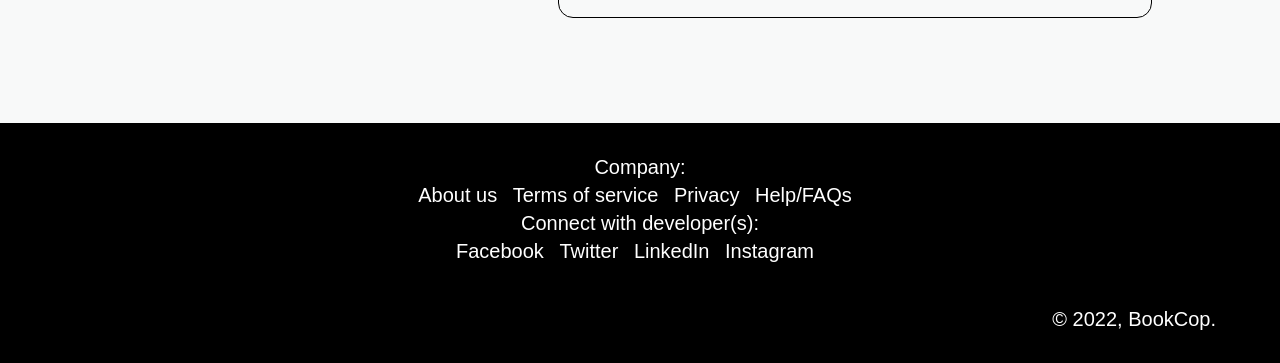
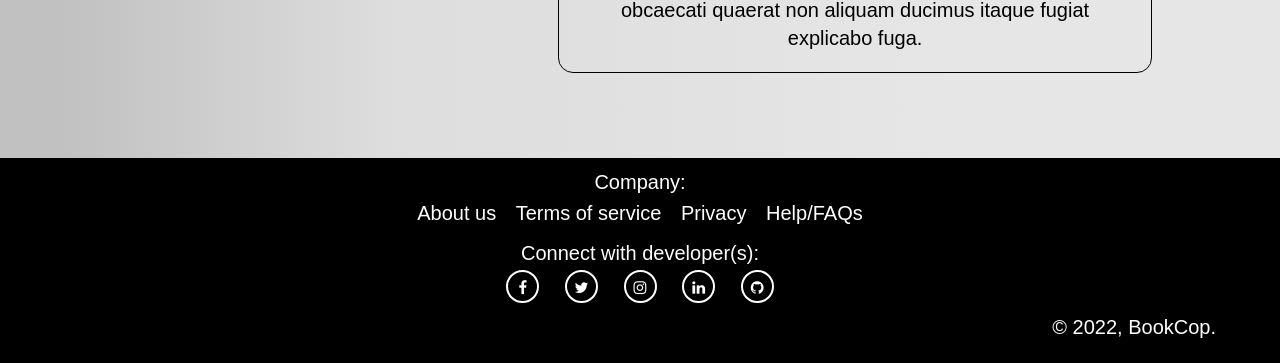
Before and after one commit to odb23/bookcop, a website: page index.html in a window 1280 px wide. Shown: the part 656-1019 px from the top of the page. Drawn offline with Linux system fonts and the light colour scheme.

Commit message:
index ui update

```diff
--- a/index.css
+++ b/index.css
@@ -4,7 +4,8 @@
 
 body {
     position: relative;
-    background-color: #f8f9f9;
+    background: rgb(193,193,193);
+    background: linear-gradient(90deg, rgba(193,193,193,1) 5%, rgba(221,221,221,1) 30%, rgba(230,230,230,1) 75%);
     font-size: 20px;
     font-family: Arial, Helvetica, sans-serif;
     line-height: 1.4em;
@@ -33,7 +34,7 @@ body {
 }
 
 header {
-    background-color:  #F2F2F2;
+    background-color:  #e6e6e6;
     cursor: auto;
     padding: 15px;
 }
@@ -44,20 +45,20 @@ header {
 
 #signUp {
     float: right;
-    padding: 5px 30px;
+    padding: 5px 15px;
     border: none;
     cursor: pointer;
-    background-color: #F2F2F2;
+    background-color: #e6e6e6;
     font-size: 16px;
 }
 
 #signUp:hover {
-background-color:  #e0e0e0;
+background-color:  #ddd;
 border-radius: 25px;
 }
 
 #navbar{
-    margin: 50px 0;
+    margin: 80px 0;
 }
 
 #navbar h1{
@@ -92,23 +93,29 @@ border-radius: 25px;
     overflow-y: none;
 }
 footer {
+    left: 0;
     bottom: 0;
     width: 100%;
-    margin-top: 50px;
+    margin-top: 30px;
     background-color: black;
     color: white;
     text-align: center;
-    padding: 30px 0;
+    padding: 10px 0;
+}
+
+footer .container1 {
+    margin-bottom: 12px;
 }
 
 footer ul {
     list-style: none;
     padding: 0;
+    text-align: center;
 }
 
 footer li {
     display: inline;
-    padding-right: 10px;
+    padding: 7px;
 }
 
 footer li:hover {
@@ -126,6 +133,29 @@ footer a:active {
     color: black;
 }
 
+.footer-label {
+    display: block;
+    padding-bottom: 3px;
+}
+
+.fa {
+    margin: 0 10px;
+    width: 33px;
+    height: 33px;
+    font-size: 15px;
+    text-align: center;
+    padding: 8px 0;
+    box-sizing: border-box;
+    border: 2px solid white;
+    border-radius: 50%;
+    text-decoration: none;
+    background: black;
+  }
+
+  .fa:hover {
+    opacity: 0.7;
+  }
+
 @media (max-width: 750px) {
     .block1{
         width: 100%;
--- a/index.html
+++ b/index.html
@@ -5,6 +5,7 @@
     <title>
         BookCop
     </title>
+    <link rel="stylesheet" href="https://cdnjs.cloudflare.com/ajax/libs/font-awesome/4.7.0/css/font-awesome.min.css">
     <link rel="stylesheet" href="index.css" type="text/css">
 </head>
 
@@ -12,7 +13,8 @@
     <header>
         <div class="container1">
             <h1 class="nav-contents">BookCop</h1>
-            <input id="signUp" class="nav-contents" type="button" value="Sign Up"/>
+            <input id="signUp" class="nav-contents" type="button" value="Register"/>
+            <input id="signUp" class="nav-contents" type="button" value="Sign In"/>
         </div>
     </header>
 
@@ -50,7 +52,7 @@
 
     <footer>
         <div class="container1">
-            Company:
+            <p class="footer-label">Company:</p>
             <ul>
                 <li><a href="">About us</a></li>
                 <li><a href="">Terms of service</a></li>
@@ -59,14 +61,13 @@
             </ul>
         </div>
         <div class="container1">
-            Connect with developer(s):
-            <ul>
-                <li><a href="">Facebook</a></li>
-                <li><a href="">Twitter</a></li>
-                <li><a href="">LinkedIn</a></li>
-                <li><a href="">Instagram</a></li>
-            </ul>
-            <p style="text-align: right; padding-top: 40px;"> © 2022, BookCop.</p>
+            <p class="footer-label">Connect with developer(s):</p>
+                <a href="" class="fa fa-facebook"></a>
+                <a href="" class="fa fa-twitter"></a>
+                <a href=""  class="fa fa-instagram"></a>
+                <a href=""  class="fa fa-linkedin"></a>
+                <a href=""  class="fa fa-github"></a>
+            <p style="text-align: right; padding-top: 10px;"> © 2022, BookCop.</p>
         </div>
     </footer>
 
```
